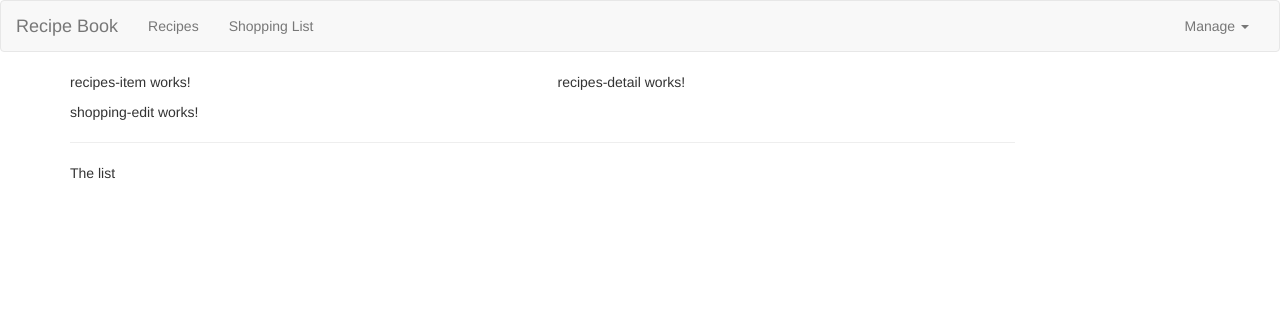
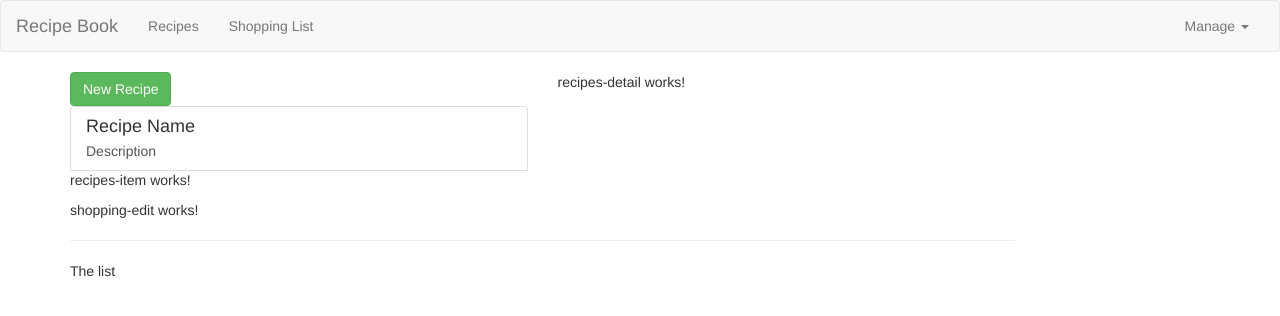
Before and after one commit to jiwonk42/the-basics, an Angular app: page / in a window 1280 px wide. Shown: the top 316 px of the page. Built offline with nearby package versions, Linux system fonts and the light colour scheme.

Commit message:
add content to the Recipes Components

```diff
--- a/src/app/recipes/recipes-list/recipes-list.component.html
+++ b/src/app/recipes/recipes-list/recipes-list.component.html
@@ -1 +1,19 @@
-<app-recipes-item></app-recipes-item>
+<div class="row">
+    <div class="col-xs-12">
+        <button class="btn btn-success">New Recipe</button>
+    </div>
+</div>
+<div class="row">
+    <div class="col-xs-12">
+        <a href="#" class="list-group-item clearfix">
+            <div class="pull-left">
+                <h4 class="list-group-item-heading">Recipe Name</h4>
+                <p class="list-group-item-text">Description</p>
+            </div>
+            <span class="pull-right">
+                <img src="" alt="" class="img-responsive" style="max-height: 50px;"> <!--Bootstrap resizes the image-->
+            </span>
+        </a>
+        <app-recipes-item></app-recipes-item>
+    </div>
+</div>
```
